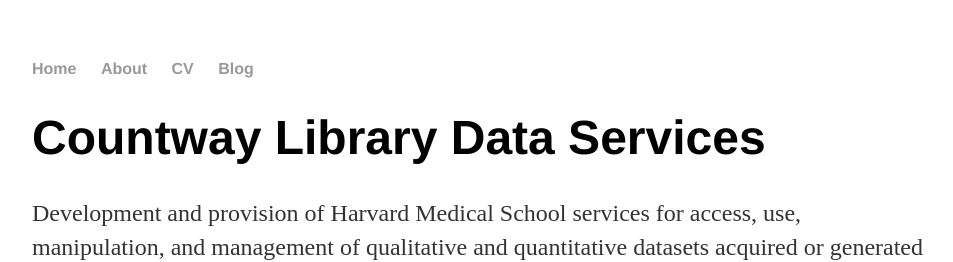
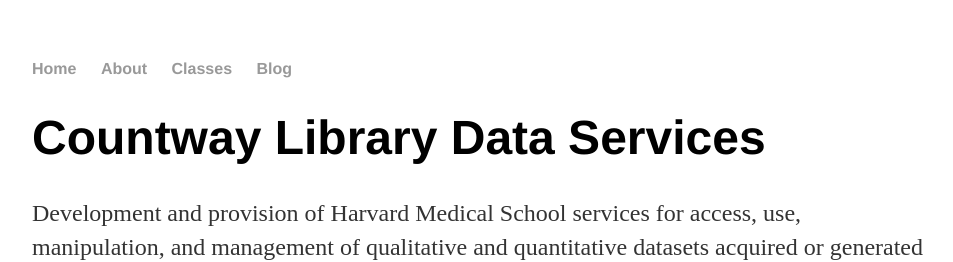
Before and after one commit to Countway-Library/Countway-Library.github.io, a Jekyll site: the page built from index.html, in a window 1280 px wide. Shown: the top 262 px of the page, without its empty margins (160-1113 px from the left). Built offline with Jekyll 4.4.1, drawn with Linux system fonts in a browser that asks for light colours.

Commit message:
Update default.html

```diff
--- a/_layouts/default.html
+++ b/_layouts/default.html
@@ -10,7 +10,7 @@
 	    		<ul>
 	        		<li><a href="/">Home</a></li>
 		        	<li><a href="/about">About</a></li>
-	        		<li><a href="/cv">CV</a></li>
+	        		<li><a href="/classes">Classes</a></li>
 	        		<li><a href="/blog">Blog</a></li>
 	    		</ul>
 			</nav>
```
